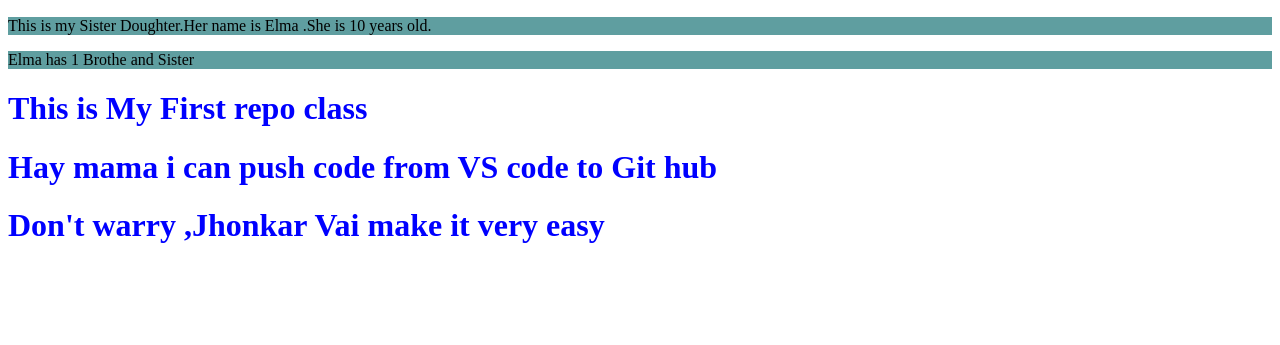
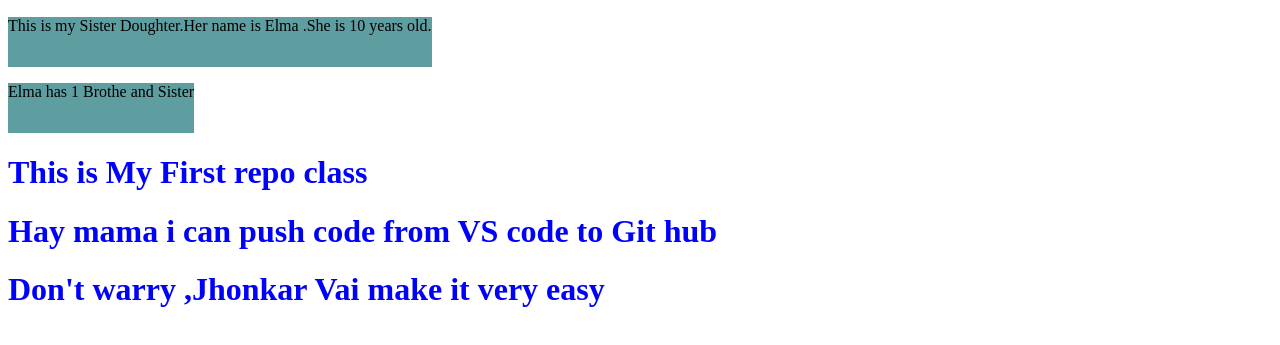
Before and after one commit to Mahin-Rhaman/My-Secand-Repo, a plain HTML site: page index.html in a window 1280 px wide. Shown: the part 311-656 px from the top of the page. Drawn offline with Linux system fonts and the light colour scheme.

Commit message:
added hight and wedh

```diff
--- a/style.css
+++ b/style.css
@@ -3,5 +3,7 @@ color: blue;
 }
 p{
     background-color: cadetblue;
+    height:50px;
+    width: fit-content;
     color: black;
 }
```
